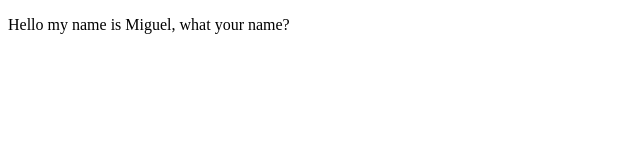
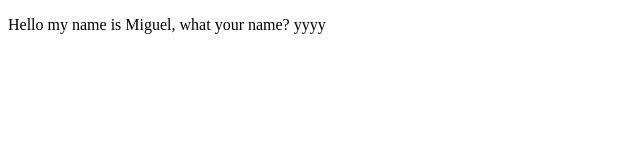
Before and after one commit to pal1005/proyectoDemoCursoPrework, a plain HTML site: page index.html in a window 1280 px wide. Shown: the full height of the page, 0-640 px from the left. Drawn offline with Linux system fonts and the light colour scheme.

Commit message:
first commit

```diff
--- a/index.html
+++ b/index.html
@@ -9,7 +9,7 @@
 
 <body>
     <p>
-        Hello my name is Miguel, what your name?
+        Hello my name is Miguel, what your name? yyyy
     </p>
 </body>
 
```
